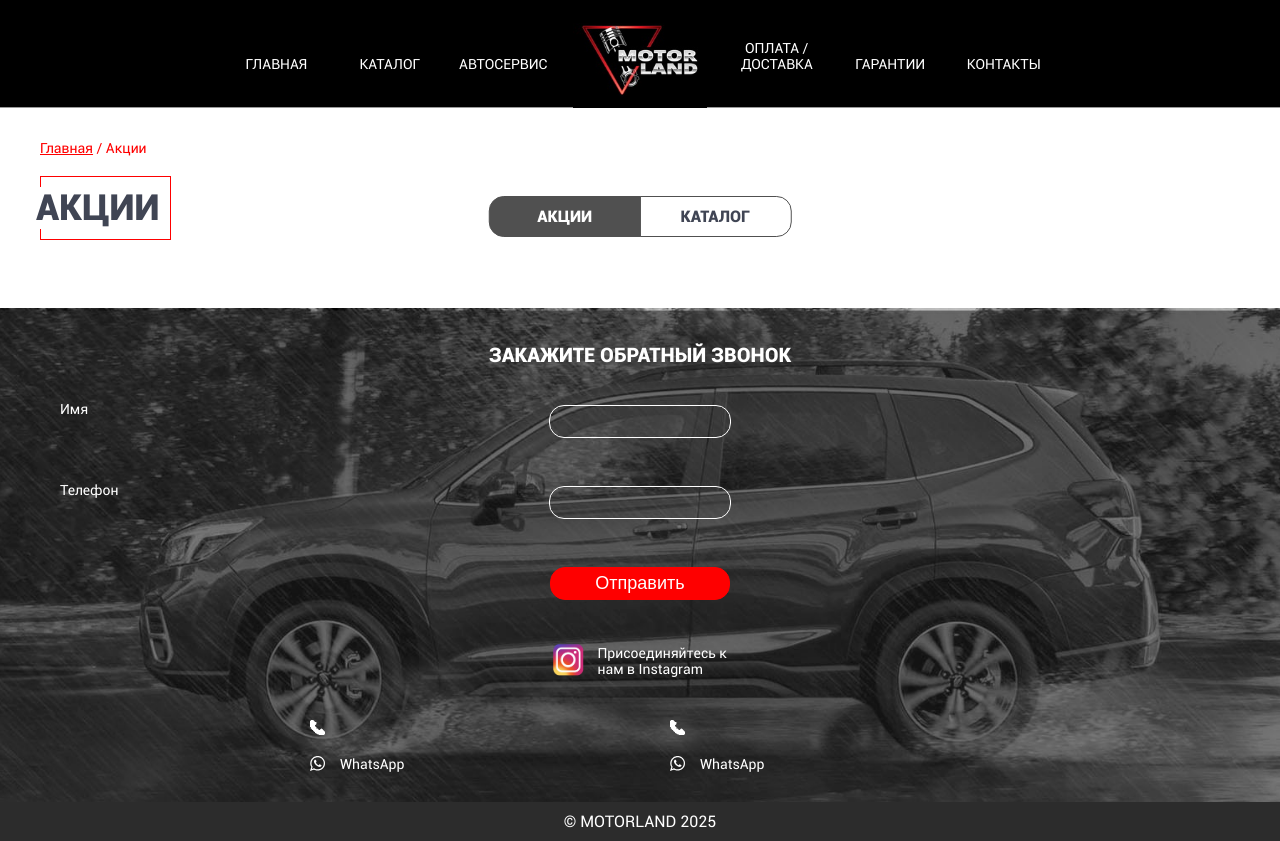
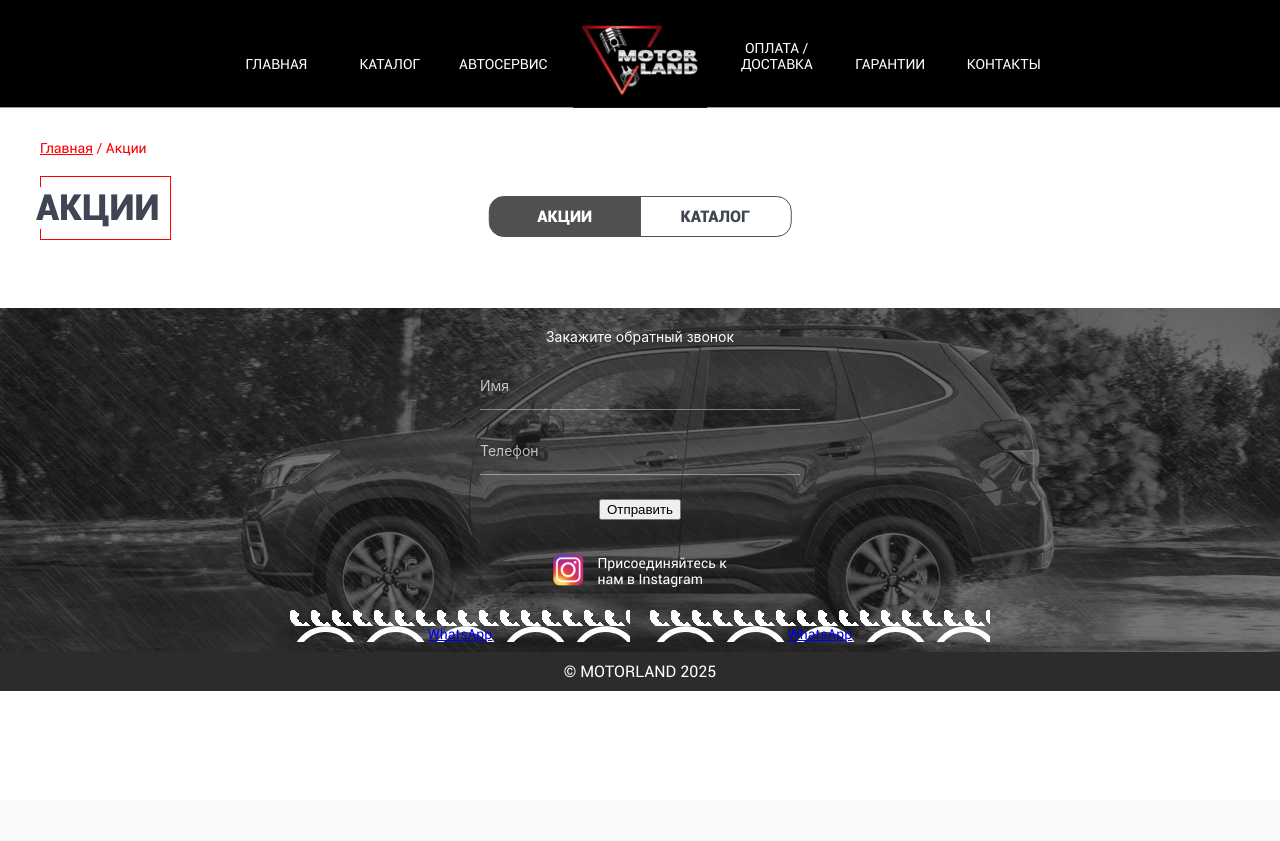
Before and after one commit to fise13/motor-land, a PHP site: page /actions.php in a window 1280 px wide. After the commit the page ends 691 px from the top, so only its background shows below. Run offline with PHP 8.4, Linux system fonts and the light colour scheme; data that the repository does not hold is empty.

Commit message:
update call

```diff
--- a/motor-land.kz/css.css
+++ b/motor-land.kz/css.css
@@ -758,8 +758,9 @@ background-position: center center;
 }
 
 /* ================================
-   CALLBACK FORM — стеклянный стиль
+   CALLBACK FORM — минимализм и плавность
 ================================ */
+
 .foterinline {
   display: inline-block;
   vertical-align: top;
@@ -768,218 +769,142 @@ background-position: center center;
   box-sizing: border-box;
   text-align: center;
   color: white;
+  font-family: "Inter", sans-serif;
 }
 
-/* Контейнер формы */
+/* Форма без контейнера — "плавает" в футере */
 .callback-form {
-  width: 340px;
-  margin: 100px auto;
-  padding: 45px 35px;
-  border-radius: 24px;
-  background: rgba(255, 255, 255, 0.06);
-  backdrop-filter: blur(24px) saturate(160%);
-  -webkit-backdrop-filter: blur(24px) saturate(160%);
-  box-shadow: 0 12px 45px rgba(0, 0, 0, 0.35);
+  display: inline-block;
+  background: transparent;
+  text-align: center;
   color: #fff;
-  text-align: center;
-  transition: transform 0.5s ease, box-shadow 0.6s ease;
+  animation: fadeIn 0.9s ease forwards;
+  transform: translateY(10px);
+  opacity: 0;
+  animation-delay: 0.1s;
+  animation-fill-mode: forwards;
 }
 
-.callback-form:hover {
-  transform: translateY(-6px);
-  box-shadow: 0 18px 60px rgba(0, 0, 0, 0.45);
+@keyframes fadeIn {
+  to {
+    opacity: 1;
+    transform: translateY(0);
+  }
 }
 
 /* Заголовок */
 .callback-form h2 {
-  margin-bottom: 28px;
+  margin-bottom: 25px;
   font-size: 22px;
-  letter-spacing: 1.2px;
-  font-weight: 600;
-  color: #eaf6ff;
-  text-shadow: 0 0 8px rgba(255, 255, 255, 0.1);
+  font-weight: 500;
+  letter-spacing: 1px;
+  color: #f1f1f1;
 }
 
 /* === Поля ввода === */
 .form-control {
   position: relative;
-  margin: 28px 0;
+  margin: 24px 0;
   width: 100%;
+  max-width: 320px;
+  margin-left: auto;
+  margin-right: auto;
 }
 
 .form-control input {
-  background-color: transparent;
+  background: transparent;
   border: none;
-  border-bottom: 2px solid rgba(255, 255, 255, 0.35);
+  border-bottom: 1.8px solid rgba(255, 255, 255, 0.4);
   width: 100%;
-  padding: 12px 0;
+  padding: 10px 0;
   font-size: 17px;
   color: #fff;
-  transition: all 0.3s ease;
-  caret-color: #7ccfff;
+  transition: border-color 0.3s ease, transform 0.25s ease;
 }
 
 .form-control input:focus,
 .form-control input:valid {
   outline: none;
-  border-bottom-color: #7ccfff;
+  border-bottom-color: #ffffff;
+  transform: scale(1.02);
 }
 
-/* Анимированные метки */
+/* Метка */
 .form-control label {
   position: absolute;
-  top: 6px;
+  top: 8px;
   left: 0;
   pointer-events: none;
+  transition: all 0.25s ease;
+  color: rgba(255, 255, 255, 0.7);
 }
 
-.form-control label span {
-  display: inline-block;
-  font-size: 16px;
-  color: rgba(255,255,255,0.8);
-  transition: 0.3s cubic-bezier(0.68, -0.55, 0.265, 1.55);
-}
-
-.form-control input:focus + label span,
-.form-control input:valid + label span {
-  color: #7ccfff;
-  transform: translateY(-22px);
+.form-control input:focus + label,
+.form-control input:valid + label {
+  top: -16px;
+  font-size: 13px;
+  color: #ffffff;
+  opacity: 0.9;
 }
 
 /* === Кнопка === */
 .callback-btn {
-  width: 100%;
-  padding: 13px;
+  margin-top: 20px;
+  padding: 12px 28px;
   border: none;
-  border-radius: 12px;
-  background: linear-gradient(135deg, #0f8cff, #6ed0ff);
+  border-radius: 24px;
+  background-color: rgba(255, 255, 255, 0.15);
   color: #fff;
-  font-size: 17px;
+  font-size: 16px;
   font-weight: 500;
-  letter-spacing: 0.6px;
+  letter-spacing: 0.5px;
   cursor: pointer;
-  box-shadow: 0 6px 20px rgba(111, 200, 255, 0.3);
-  transition: background 0.4s ease, transform 0.25s ease, box-shadow 0.4s ease;
+  backdrop-filter: blur(6px);
+  transition: background 0.35s ease, transform 0.25s ease, box-shadow 0.35s ease;
 }
 
 .callback-btn:hover {
-  background: linear-gradient(135deg, #1fa3ff, #8de3ff);
-  transform: translateY(-2px);
-  box-shadow: 0 8px 28px rgba(111, 200, 255, 0.45);
+  background-color: rgba(255, 255, 255, 0.25);
+  transform: translateY(-3px);
+  box-shadow: 0 6px 18px rgba(255, 255, 255, 0.15);
 }
 
 .callback-btn:active {
   transform: translateY(0);
-  box-shadow: 0 4px 15px rgba(111, 200, 255, 0.2);
+  box-shadow: 0 2px 8px rgba(255, 255, 255, 0.1);
 }
 
-/* ================================
-   📱 Адаптив
-================================ */
-@media (max-width: 768px) {
-  .callback-form {
-    width: 90%;
-    margin: 60px auto;
-    padding: 35px 25px;
-    border-radius: 18px;
+/* === Анимации для полей === */
+@keyframes inputFade {
+  from {
+    opacity: 0;
+    transform: translateY(8px);
   }
-
-  .callback-form h2 {
-    font-size: 20px;
-    margin-bottom: 25px;
-  }
-
-  .form-control input {
-    font-size: 16px;
-  }
-
-  .callback-btn {
-    font-size: 15px;
-    padding: 12px;
+  to {
+    opacity: 1;
+    transform: translateY(0);
   }
 }
 
-@media (max-width: 420px) {
-  .callback-form {
-    padding: 30px 20px;
-    border-radius: 16px;
-    margin: 40px 10px;
-  }
-
-  .callback-form h2 {
-    font-size: 18px;
-  }
-
-  .form-control input {
-    font-size: 15px;
-  }
-
-  .callback-btn {
-    font-size: 14px;
-    border-radius: 10px;
-  }
+.form-control {
+  animation: inputFade 0.7s ease forwards;
 }
 
-.map {
-width: 100%;
-height: 400px;
-display: block;
-background-image: url(./img/map.jpg);
+.form-control:nth-child(1) { animation-delay: 0.2s; }
+.form-control:nth-child(2) { animation-delay: 0.35s; }
+.form-control:nth-child(3) { animation-delay: 0.5s; }
+
+/* === Адаптив === */
+@media (max-width: 768px) {
+  .callback-form h2 { font-size: 20px; }
+  .form-control input { font-size: 16px; }
+  .callback-btn { font-size: 15px; }
 }
 
-.foterzago {
-font-size: 20px;
-text-transform: uppercase;
-color: white;
-font-family: robotob;
-margin: 15px 0px;
-}
-
-
-.foterinline input[type="text"]{
-background-color: transparent;
-border: solid 1px white;
-padding: 5px 20px;
-border-radius: 15px;
-font-size: 18px;
-width: 140px;
-margin: 10px;
-color: white;
-}
-
-.foterinline input[type="submit"],.foterinline input[type="button"]{
-padding: 5px 20px;
-border-radius: 15px;
-font-size: 18px;
-width: 180px;
-margin: 10px;
-background-color: #fe0000;
-color: white;
-border: solid 1px #fe0000;
-cursor: pointer;
-}
-
-.fonetininelis {
-display: inline-block;
-vertical-align: top;
-width: 200px;
-padding: 10px;
-color: white;
-text-align: left;
-}
-
-.foterconicon {
-padding: 0px 0px 0px 30px;
-margin: 20px;
-background-size: 15px auto;
-background-repeat: no-repeat;
-background-position: left top;
-text-align: left;
-}
-
-.foterconicon  a {
-text-decoration: none;
-color: white;
+@media (max-width: 420px) {
+  .callback-form h2 { font-size: 18px; }
+  .form-control input { font-size: 15px; }
+  .callback-btn { font-size: 14px; padding: 10px 22px; }
 }
 
 .copyr {
--- a/motor-land.kz/hyst/visual/admin.css
+++ b/motor-land.kz/hyst/visual/admin.css
@@ -6,7 +6,7 @@ font-family: arial;
 }
 .adm_theme {
 color: white;
-background-color: #312c3e;
+background-color: #000000;
 }
 
 
@@ -16,7 +16,7 @@ display: flex;
 }
 
 adm_header {
-background-color: #1d1a26;
+background-color: #000000;
 height: 40px;
 justify-content: space-between;
 }
```
